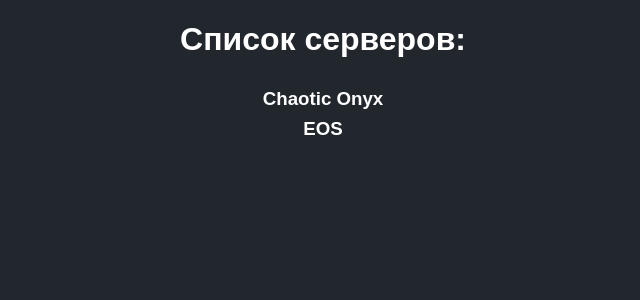
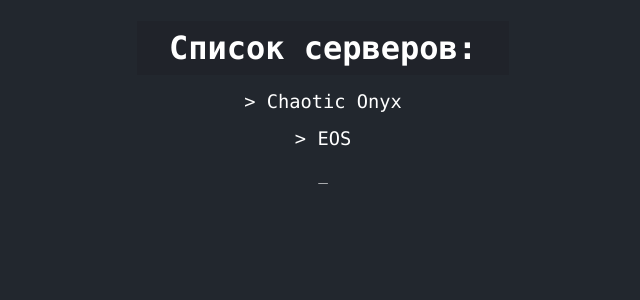
Before and after one commit to igorsaux/changelog, a React app: page / in a window 1280 px wide. Shown: the top 300 px of the page, without its empty margins (317-957 px from the left). Built offline with nearby package versions, Linux system fonts and the light colour scheme; a web font is replaced by a local one.

Commit message:
стилизация главной страницы, цвет вкладки на телефонах

```diff
--- a/public/index.html
+++ b/public/index.html
@@ -4,7 +4,7 @@
     <meta charset="utf-8" />
     <link rel="icon" href="%PUBLIC_URL%/favicon.ico" />
     <meta name="viewport" content="width=device-width, initial-scale=1" />
-    <meta name="theme-color" content="#000000" />
+    <meta name="theme-color" content="#22272E" />
     <meta
       name="description"
       content="Chaotic Onyx's changelogs"
--- /dev/null
+++ b/src/components/BlinkCursor.tsx
@@ -0,0 +1,6 @@
+import React from 'react'
+import '../styles/BlinkCursor.scss'
+
+export const BlinkCursor = () => {
+  return <div className='BlinkCursor'></div>
+}
--- a/src/components/ServersList.tsx
+++ b/src/components/ServersList.tsx
@@ -2,6 +2,7 @@ import React from 'react'
 import { Link } from 'react-router-dom'
 import { GameServer } from '../abstractions/GameServer'
 import '../styles/ServersList.scss'
+import { BlinkCursor } from './BlinkCursor'
 
 /**
  * Пропсы для {@link ServersListProps}
@@ -14,6 +15,7 @@ export const ServersList = (props: ServersListProps) => {
   return <div className='ServersList'>
     <h1 className='ServersList__title'>Список серверов:</h1>
     {props.children}
+    <BlinkCursor />
   </div>
 }
 
--- /dev/null
+++ b/src/styles/BlinkCursor.scss
@@ -0,0 +1,38 @@
+.BlinkCursor {
+  margin-top: 0.5rem;
+  margin-bottom: 0.5rem;
+  font-family: Consolas, monospace;
+
+  &:before {
+    content: "";
+  }
+
+  &:after {
+    content: "_";
+    color: white;
+
+    animation: blink 1s infinite;
+  }
+
+  @keyframes blink {
+    0% {
+      opacity: 0;
+    }
+
+    40% {
+      opacity: 0;
+    }
+
+    50% {
+      opacity: 1;
+    }
+
+    90% {
+      opacity: 1;
+    }
+
+    100% {
+      opacity: 0;
+    }
+  }
+}
--- a/src/styles/ServersList.scss
+++ b/src/styles/ServersList.scss
@@ -5,27 +5,47 @@
   justify-content: flex-start;
   align-items: center;
 
-  width: 100%;
   height: 100%;
   color: white;
   background-color: #22272E;
 
   a {
     text-decoration: none;
-    color: white;
+  }
 
-    &:hover {
-      color: #14d0ff;
-    }
-
-    &:focus {
-      color: #dda2ff;
-    }
+  &__title {
+    font-family: Consolas, monospace;
+    padding-left: 2rem;
+    padding-right: 2rem;
+    padding-top: 0.5rem;
+    padding-bottom: 0.5rem;
+    margin-bottom: 0.5rem;
+    background-color: #20232a;
   }
 
   &__entry {
+    font-family: Consolas, monospace;
+    font-weight: normal;
     margin: 0;
+    padding: 0;
     margin-top: 0.5rem;
-    padding: 0;
+    margin-bottom: 0.5rem;
+
+    &:before {
+      content: '> ';
+    }
+
+    a {
+      color: white;
+
+      &:hover {
+        color: #14d0ff;
+        text-decoration: underline;
+      }
+
+      &:focus {
+        color: #dda2ff;
+      }
+    }
   }
 }
```
